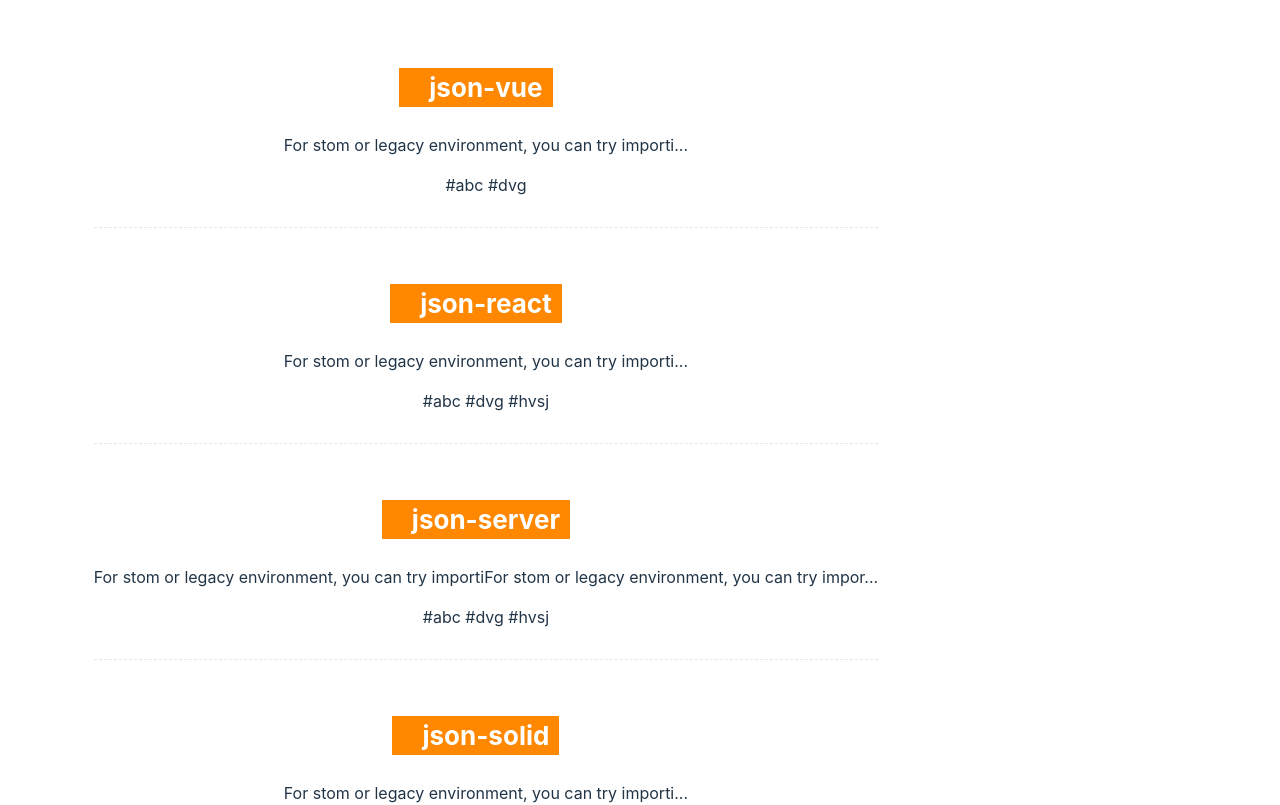
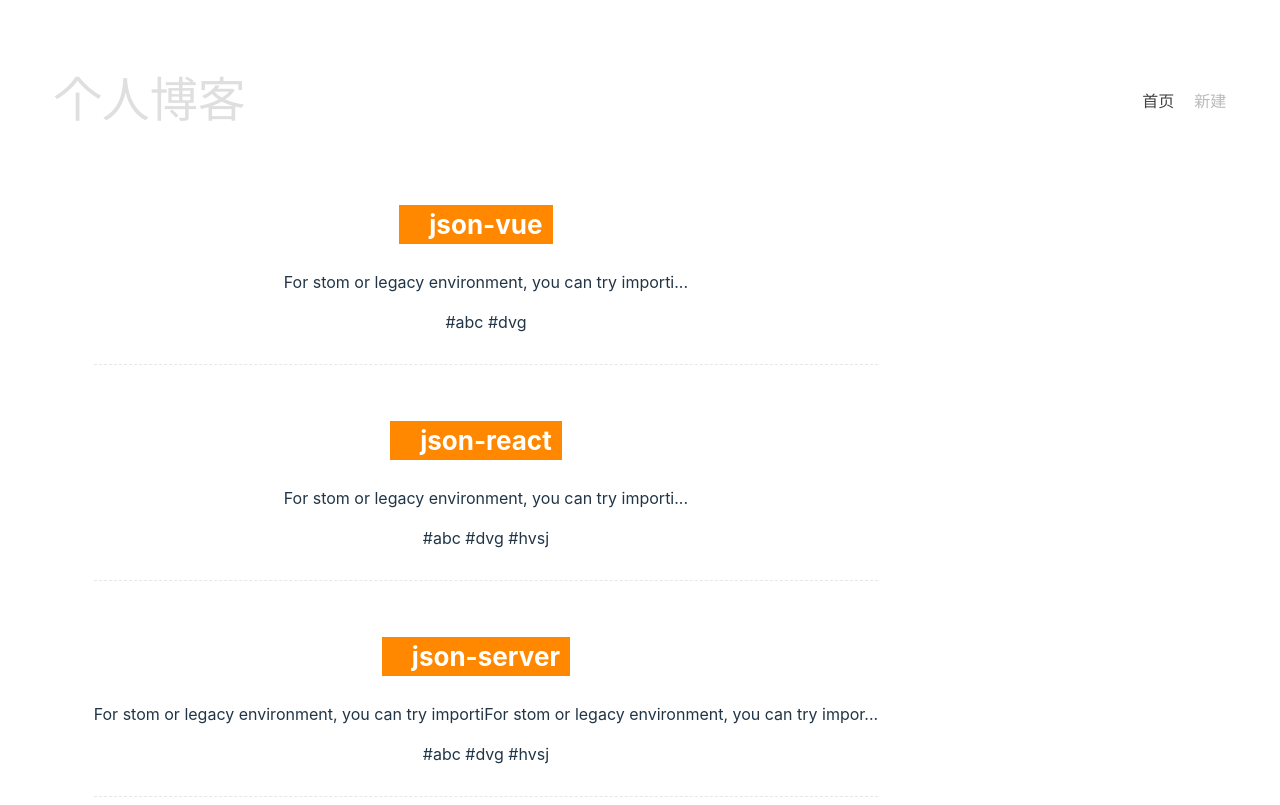
Before and after one commit to XZ361/vite-blog, a Vue app: page / in a window 1280 px wide. Shown: the top 805 px of the page. Built offline with nearby package versions, Linux system fonts and the light colour scheme; data requests are answered from the project's data file.

Commit message:
update:配置路由

```diff
--- a/package.json
+++ b/package.json
@@ -11,7 +11,8 @@
   "dependencies": {
     "axios": "^1.6.2",
     "json-server": "^0.17.4",
-    "vue": "^3.3.4"
+    "vue": "^3.3.4",
+    "vue-router": "^4.2.5"
   },
   "devDependencies": {
     "@vitejs/plugin-vue": "^4.2.3",
--- a/src/App.vue
+++ b/src/App.vue
@@ -1,56 +1,19 @@
 <script setup>
 // setup是vue3语法糖，vue3兼容vue2
 // import HelloWorld from './components/HelloWorld.vue'
-import Home from './views/Home.vue'
 import About from './views/About.vue'
-import Compute from './components/Compute.vue'
+import NavBar from './components/NavBar.vue'
 import SearchBar from './components/SearchBar.vue'
 import Postlist from './components/postList.vue'
-import getPosts from './composibles/getPosts'
 
-const {posts,load} = getPosts();
-load();
 </script>
 
 <template>
-  <div class="home">
-    <div v-if="posts.length" class="layout">
-      <Postlist :posts="posts"  ></Postlist>
-    </div>
-    <div v-else>
-      加载中。。。。。
-    </div>
-  </div>
-  <!-- <button @click="showBar = !showBar">显示或隐藏</button>
-  <button @click="posts.pop()">删除一条数据</button>
-  ------------------------
-  <SearchBar></SearchBar>
-  <Compute></Compute>
-  <About></About> -->
-  <!-- <Home></Home> -->
-
-  <!-- <div>
-    <a href="https://vitejs.dev" target="_blank">
-      <img src="/vite.svg" class="logo" alt="Vite logo" />
-    </a>
-    <a href="https://vuejs.org/" target="_blank">
-      <img src="./assets/vue.svg" class="logo vue" alt="Vue logo" />
-    </a>
-  </div>
-  <HelloWorld msg="Vite + Vue" /> -->
+  <NavBar/>
+  <router-view></router-view>
 </template>
 
 <style scoped>
-.home{
-  max-width: 1200px;
-  margin: 0 auto;
-  padding: 10px;
-}
-.layout{
-  display: grid;
-  grid-template-columns: 3fr 1fr;
-  gap: 20px;
-}
 .logo {
   height: 6em;
   padding: 1.5em;
--- /dev/null
+++ b/src/components/NavBar.vue
@@ -0,0 +1,52 @@
+<script setup>
+// import { ref } from 'vue'
+
+// defineProps({
+//   msg: String,
+// })
+
+// const count = ref(0)
+</script>
+
+<template>
+  <!-- <h1>{{ msg }}</h1>
+
+  <div class="card">
+    <button type="button" @click="count++">count is {{ count }}</button>
+    <p>
+      Edit
+      <code>components/HelloWorld.vue</code> to test HMR
+    </p>
+  </div> -->
+  <header>
+    <h1>个人博客</h1>
+    <nav>
+      <router-link to="/">首页</router-link>
+      <router-link to="create">新建</router-link>
+    </nav>
+  </header>
+</template>
+
+<style scoped>
+header{
+  display: flex;
+  justify-content: space-between;
+  align-items: center;
+  max-width: 1200px;
+  margin: 0 auto;
+  padding: 10px;
+}
+header h1{
+  color: #dfdfdf;
+  font-size: 48px;
+}
+header a{
+  color: #bbb;
+  text-decoration: none;
+  margin-left:20px ;
+}
+header a.router-link-active{
+  color: #444;
+  font-weight: bold;
+}
+</style>
--- a/src/components/postList.vue
+++ b/src/components/postList.vue
@@ -7,7 +7,7 @@
 </template>
 
 <script setup>
-import SinglePost  from "./SinglePost.vue";
+import SinglePost from "./SinglePost.vue";
 import { onMounted,onUnmounted,onUpdated } from "vue";
 
 defineProps({
--- a/src/main.js
+++ b/src/main.js
@@ -1,5 +1,6 @@
 import { createApp } from 'vue'
 import './style.css'
 import App from './App.vue'
+import router from "./router";
 
-createApp(App).mount('#app')
+createApp(App).use(router).mount('#app')
--- a/src/views/Home.vue
+++ b/src/views/Home.vue
@@ -1,84 +1,105 @@
 <template>
     <div>
-        <h1>Home</h1>
+        <!-- <h1>Home</h1>
         <p>{{ name }} -- {{ age }}</p>
         <button @click="handleClcik">click</button><br>
         <button @click="handleClcik2">click2</button><br>
-        <p>{{ str }} -- {{ num }}</p>
+        <p>{{ str }} -- {{ num }}</p>-->
 
-        <button @click="handleClcik3">click3</button>
-        <!-------------------------------------------------------->
+        <!-- <button @click="handleClcik3">click3</button> -->
         <!-- 注意，在模板中使用 ref 时，我们不需要附加 .value。为了方便起见，当在模板中使用时，ref 会自动解包 -->
-        <p>{{ refData.name }} -- {{ refData.age }}</p>
+        <!-- <p>{{ refData.name }} -- {{ refData.age }}</p>
         <button @click="handleClcik4">click4</button>
         <p>{{ reactiveData.name }} -- {{ reactiveData.age }}</p>
-        <button @click="handleClcik5">click5</button>
+        <button @click="handleClcik5">click5</button> -->
         <!------------------------------------------------------>
-        <p>{{ refData6 }}</p>
+        <!--<p>{{ refData6 }}</p>
         <button @click="handleClcik6">click6</button>
         <p>{{ reactiveData7 }} </p>
-        <button @click="handleClcik7">click7</button>
+        <button @click="handleClcik7">click7</button> -->
+        <div class="home">
+          <div v-if="posts.length" class="layout">
+            <Postlist :posts="posts"  ></Postlist>
+          </div>
+          <div v-else>
+            加载中。。。。。
+          </div>
+        </div>
     </div>
 </template>
 
 <script setup>
-import { ref } from "vue";
-import { reactive } from "vue";
-// 定义属性和方法
-// 这种方式虽然可以，但是存在问题；
-let name = '吴老二';
-let age = 28;
-const handleClcik = () => {
-  console.log(name);
-}
+import getPosts from '../composibles/getPosts'
+import Postlist from "../components/postList.vue";
+
+const {posts,load} = getPosts();
+load();
+// import { ref } from "vue";
+// import { reactive } from "vue";
+// // 定义属性和方法
+// // 这种方式虽然可以，但是存在问题；
+// let name = '吴老二';
+// let age = 28;
+// const handleClcik = () => {
+//   console.log(name);
+// }
 // 当我们改变定义的属性，会发现属性改变了，但是页面无法监听到并进行及时的同步更新
-const handleClcik2 = () => {
-  name = 'mr.bl';
-  age = 10;
-  console.log(name,age);
-}
-// 要解决上述问题，我们需要引入v3中的ref模块,以便实现响应式数据
-// ref() 接收参数，并将其包裹在一个带有 .value 属性的 ref 对象中返回
-let str = ref('hello');
-let num = ref(20);
-const handleClcik3 = () => {
-  // 可以发现str是个对象
-  // console.log(str);
-  str.value = 'hello vite!';
-  num.value = 30;
-}
+// const handleClcik2 = () => {
+//   name = 'mr.bl';
+//   age = 10;
+//   console.log(name,age);
+// }
+// // 要解决上述问题，我们需要引入v3中的ref模块,以便实现响应式数据
+// // ref() 接收参数，并将其包裹在一个带有 .value 属性的 ref 对象中返回
+// let str = ref('hello');
+// let num = ref(20);
+// const handleClcik3 = () => {
+//   // 可以发现str是个对象
+//   // console.log(str);
+//   str.value = 'hello vite!';
+//   num.value = 30;
+// }
 // v3给我们提供了reactive模块，另一种声明响应式状态的方式，
 // 即使用 reactive() API。与将内部值包装在特殊对象中的 ref 不同，reactive() 将使对象本身具有响应性：
-let refData = ref({name:'hello',age:11});
-const handleClcik4 = () => {
-  // console.log(str);
-  refData.value.name = 'hello vite!';
-  refData.value.age = 33;
-}
+// let refData = ref({name:'hello',age:11});
+// const handleClcik4 = () => {
+//   // console.log(str);
+//   refData.value.name = 'hello vite!';
+//   refData.value.age = 33;
+// }
 
-let reactiveData = reactive({name:'vitehello',age:22});
-const handleClcik5 = () => {
-  console.log(reactiveData);
-  reactiveData.name = 'HelloVite!';
-  reactiveData.age = 33;
-}
+// let reactiveData = reactive({name:'vitehello',age:22});
+// const handleClcik5 = () => {
+//   console.log(reactiveData);
+//   reactiveData.name = 'HelloVite!';
+//   reactiveData.age = 33;
+// }
 
-//ref和reactive的区别
-let refData6 = ref('hello');
-const handleClcik6 = () => {
-  console.log(str);
-  refData6.value = 'hello vite!';
-}
+// //ref和reactive的区别
+// let refData6 = ref('hello');
+// const handleClcik6 = () => {
+//   console.log(str);
+//   refData6.value = 'hello vite!';
+// }
 
-let reactiveData7 = reactive('vitehello');
-const handleClcik7 = () => {
-  // console.log(reactiveData7);
-  reactiveData7 = 'HelloVite!';
-}
+// let reactiveData7 = reactive('vitehello');
+// const handleClcik7 = () => {
+//   // console.log(reactiveData7);
+//   reactiveData7 = 'HelloVite!';
+// }
 
 
 </script>
 
 <style lang="scss" scoped>
-
+.home{
+  max-width: 1200px;
+  margin: 0 auto;
+  padding: 10px;
+}
+.layout{
+  display: grid;
+  grid-template-columns: 3fr 1fr;
+  gap: 20px;
+}
 </style>
```
Also changed, not shown: src/components/HelloWorld.vue (deleted, +0 -40 lines), src/router/index.js (added, +12 -0 lines), 1 other file (tests, documents, lock files or other folders).
